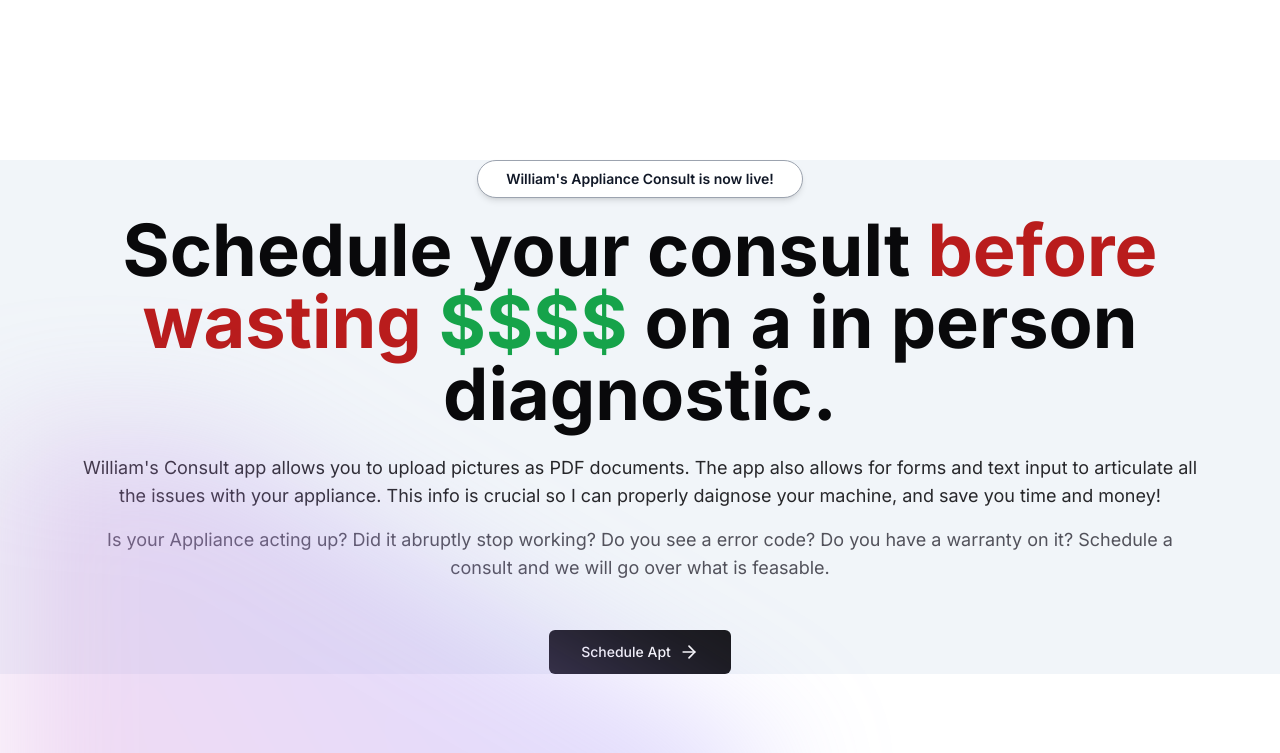
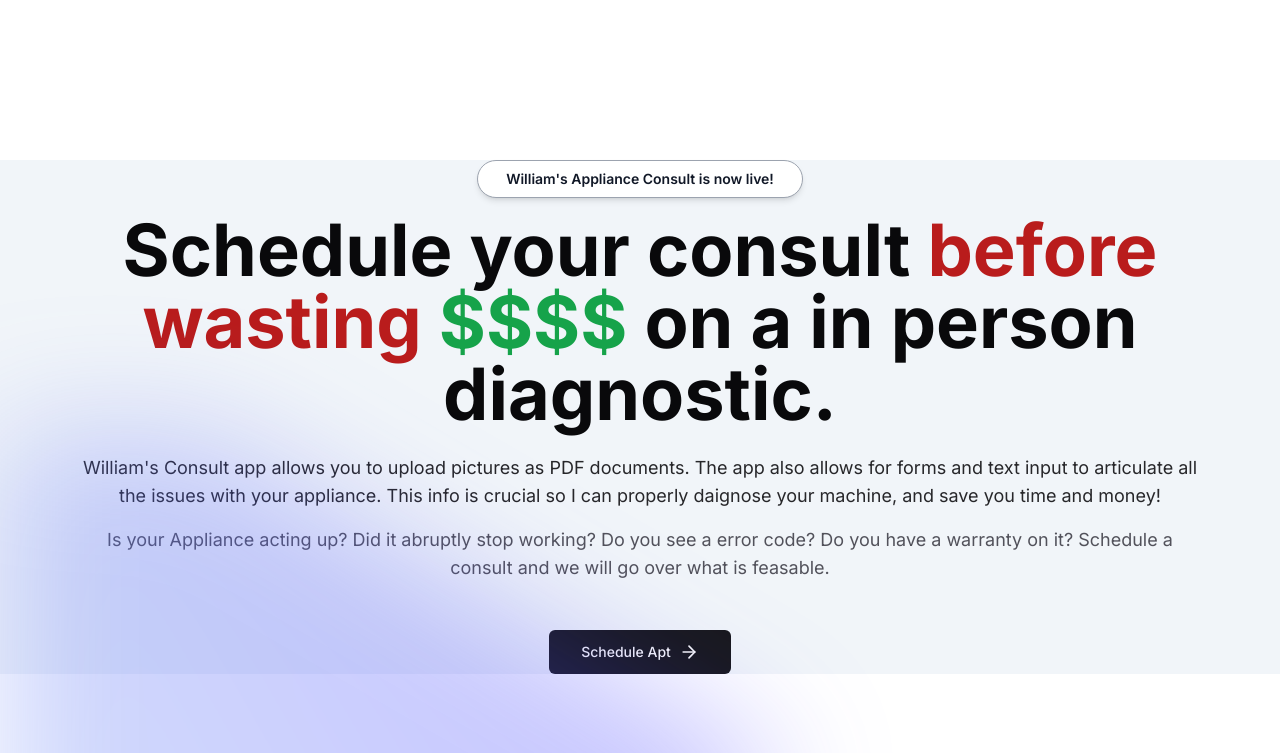
Before and after one commit to addicted2crypto/williams_appliance_consult, a Next.js app: page / in a window 1280 px wide. Shown: the top 753 px of the page. Built offline with nearby package versions, Linux system fonts and the light colour scheme.

Commit message:
changed from trailing pink bg color to bluish

```diff
--- a/app/page.tsx
+++ b/app/page.tsx
@@ -43,7 +43,7 @@ export default function Home() {
           <div aria-hidden="true"className='pointer-events-none absolute inset-x-0 top-40 -z-10 transform-gpu overflow-hidden blur-3xl sm:-top-80'>
             <div style={{
               clipPath:"(polygon(74.1% 44.1%, 100% 61.6%, 97.5% 26.9%, 85.5% 0.1%, 80.7% 2%, 72.5% 32.5%, 60.2% 62.4%, 52.4% 68.1%, 47.5% 58.3%, 45.2% 34.5%, 27.5% 76.7%, 0.1% 64.9%, 17.9% 100%, 27.6% 76.8%, 76.1% 97.7%, 74.1% 44.1%)",
-            }}className='relative left-[calc(50%-11rem)] aspect-[1155/678] w-[36.125rem] -translate-x-1/2 rotate-[30deg] bg-gradient-to-tr from-[#ff80b5] to-[#9089fc] opacity-30 sm:left-[calc(50%-33rem)] sm:w-[72.187rem]' />
+            }}className='relative left-[calc(50%-11rem)] aspect-[1155/678] w-[36.125rem] -translate-x-1/2 rotate-[30deg] bg-gradient-to-tr from-[#7cbdeb] to-[#3e32ff] opacity-30 sm:left-[calc(50%-33rem)] sm:w-[72.187rem]' />
 
           </div>
             <div>
```
